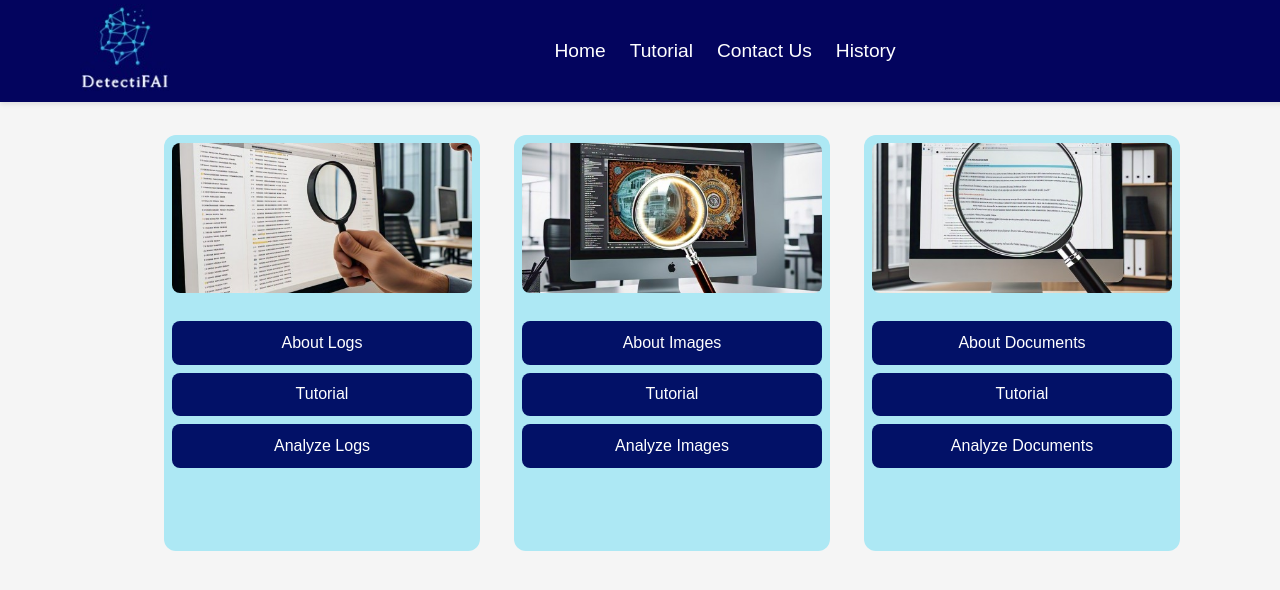
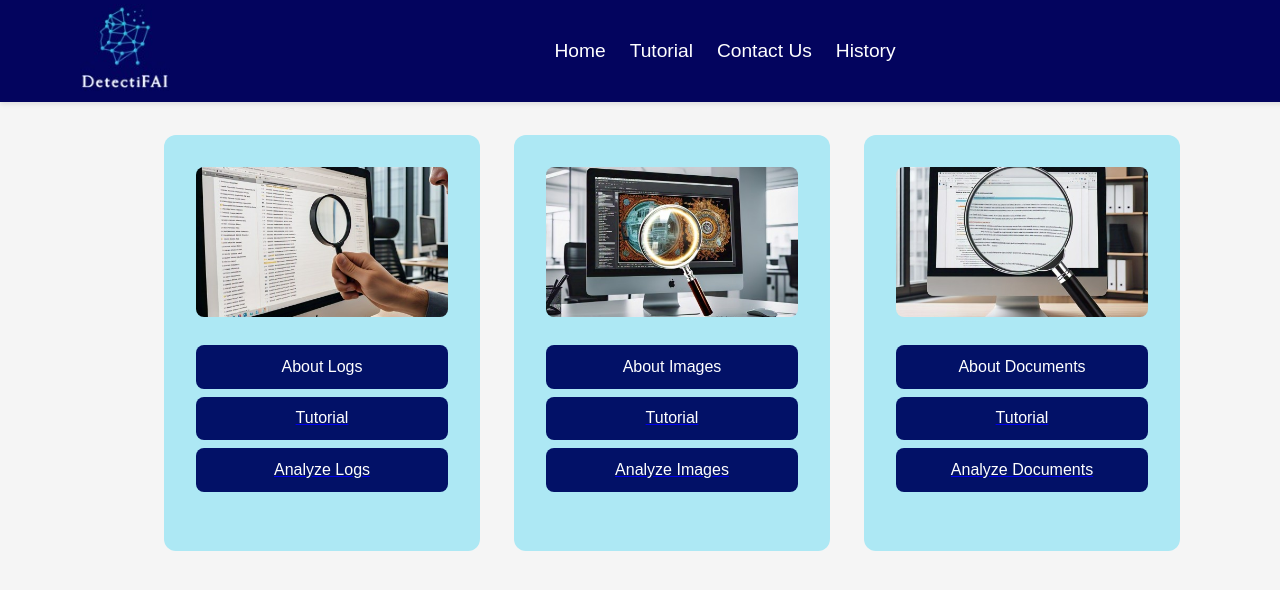
Before and after one commit to Jagritijs12/Capstone_project, a React (Create React App) app in the folder frontend/: page /home in a window 1280 px wide. Shown: the top 590 px of the page. Built offline with nearby package versions, Linux system fonts and the light colour scheme.

Commit message:
updated card.js

```diff
--- a/frontend/src/components/Card.js
+++ b/frontend/src/components/Card.js
@@ -1,15 +1,49 @@
 // src/components/Card.js
-import React from "react";
-//import { Link } from "react-router-dom";
+import React, { useState } from "react";
+import { Link } from "react-router-dom";
 import "./Card.css";
 
-const Card = ({ title, subtitle, action, icon, backgroundColor, onActionClick }) => {
+const Card = ({ title, subtitle, action, icon, backgroundColor, backText }) => {
+  const [flipped, setFlipped] = useState(false);
+  const tutorialSection = title.split(" ")[1]?.toLowerCase();
+
+  const handleFlip = (e) => {
+    e.stopPropagation();
+    setFlipped((f) => !f);
+  };
+
+  // Correct the path for analyze routes
+  const getAnalyzePath = (action) => {
+    if (action === "Analyze Logs") return "/analyze-logs";
+    if (action === "Analyze Images") return "/analyze-images";
+    if (action === "Analyze Documents") return "/analyze-documents";
+    return "/";
+  };
+
   return (
-    <div className="card" style={{ backgroundColor }}>
-      <img src={icon} alt={title} className="card-icon" />
-      <button className="card-button">{title}</button>
-      <button className="card-button">{subtitle}</button>
-      <button className="card-button" onClick={onActionClick}>{action}</button>
+    <div className={`card ${flipped ? "flipped" : ""}`} style={{ backgroundColor }}>
+      <div className="card-inner">
+        {/* FRONT */}
+        <div className="card-front" onClick={handleFlip}>
+          <img src={icon} alt={title} className="card-icon" />
+          <button className="card-button">{title}</button>
+
+          {/* Tutorial Button */}
+          <Link to={`/tutorial?section=${tutorialSection}`}>
+            <button className="card-button">{subtitle}</button>
+          </Link>
+
+          {/* Action Button */}
+          <Link to={getAnalyzePath(action)}>
+            <button className="card-button">{action}</button>
+          </Link>
+        </div>
+
+        {/* BACK */}
+        <div className="card-back" onClick={handleFlip}>
+          {backText}
+        </div>
+      </div>
     </div>
   );
 };
```
